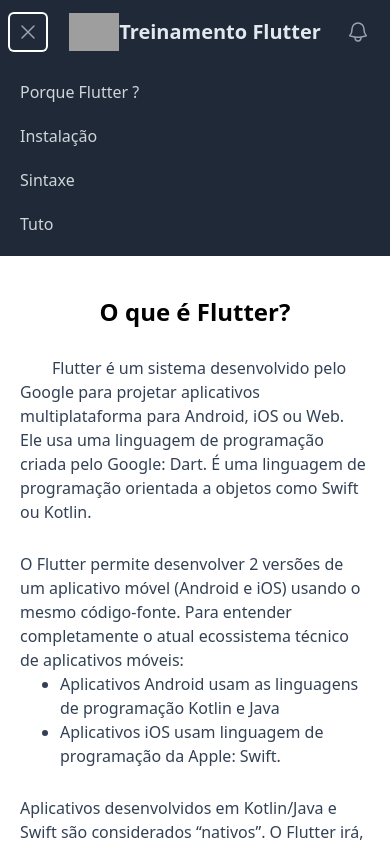
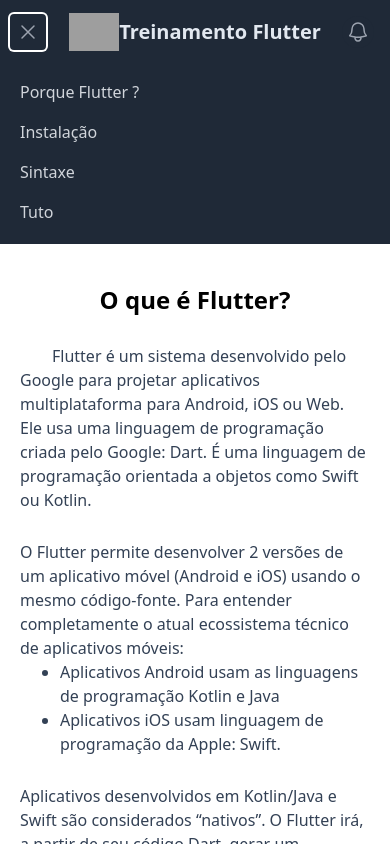
Before and after one commit to beirao/Flutter-treinamento, a Next.js app: page / in a window 390 px wide. Both pictures are taken after a click on the button "Open main menu". Shown: the top 844 px of the page. Built offline with nearby package versions, Linux system fonts and the light colour scheme; grey boxes are pictures that could not be loaded.

Commit message:
new nav bar

```diff
--- a/components/Header2.jsx
+++ b/components/Header2.jsx
@@ -85,6 +85,9 @@
                   <Disclosure.Button
                     key={item.name}
                     as="a"
+                    aria-current={item.current ? "page" : undefined}
+                  >
+                    <Link
                       href={item.href}
                       className={classNames(
                         item.current
@@ -92,9 +95,9 @@
                           : "text-gray-300 hover:bg-gray-700 hover:text-white",
                         "block px-3 py-2 rounded-md text-base font-medium"
                       )}
-                    aria-current={item.current ? "page" : undefined}
                     >
                       {item.name}
+                    </Link>
                   </Disclosure.Button>
                 ))}
               </div>
```
Also changed, not shown: 1 other file (tests, documents, lock files or other folders). Lines whose indentation alone changed are shown as unchanged.
